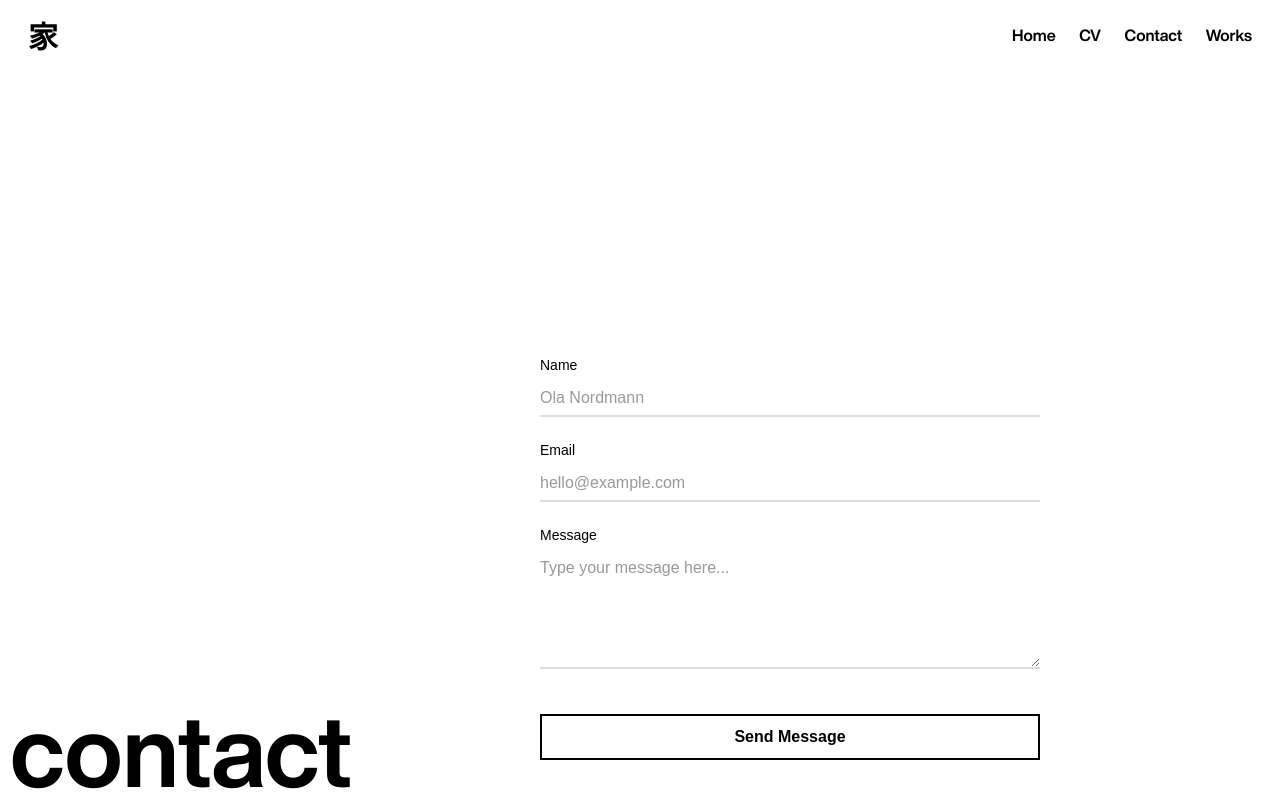
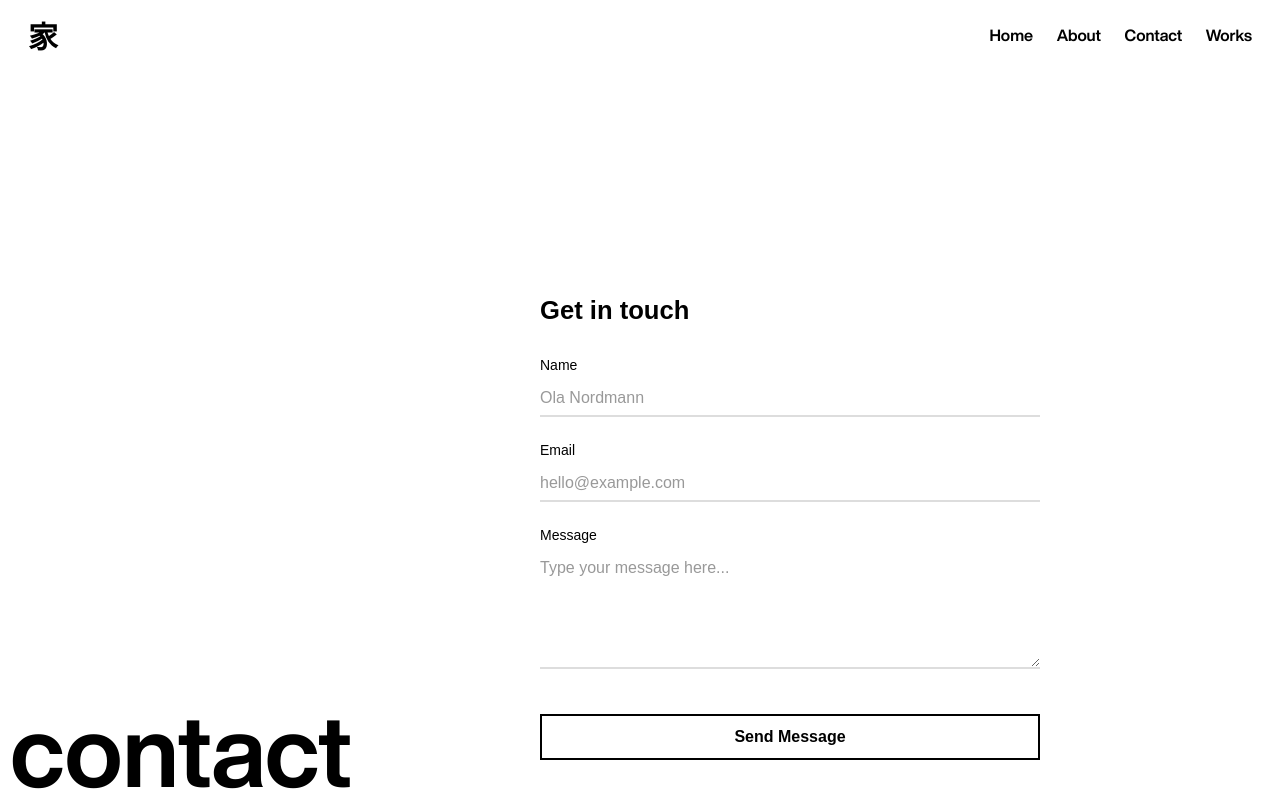
Before and after one commit to Erik0810/Portfolio, a Flask app: page /contact in a window 1280 px wide. Run offline with Flask 3, Linux system fonts and the light colour scheme.

Commit message:
Renamed CV to About, fixed contact form styling

```diff
--- a/routes.py
+++ b/routes.py
@@ -6,9 +6,9 @@ from flask_mail import Message
 def home():
     return render_template('index.html')
 
-@app.route('/cv')
+@app.route('/about')
 def cv():
-    return render_template('cv.html')
+    return render_template('about.html')
 
 @app.route('/contact', methods=['GET', 'POST'])
 def contact():
--- a/static/css/style.css
+++ b/static/css/style.css
@@ -66,3 +66,14 @@ a:hover {
     opacity: 1 !important;
     visibility: visible;
 }
+
+.big-header-bottomleft {
+    position: fixed;
+    bottom: 20px;
+    left: 10px;
+    font-size: 100px;
+    font-weight: bold;
+    font-family: 'Helvetica Now Pro Display Bold';
+    line-height: 0.6;
+    z-index: 0;
+}
--- a/templates/base.html
+++ b/templates/base.html
@@ -12,7 +12,7 @@
             <a href="/" style="display: inline-block; margin-right: 20px; font-size: 30px; text-decoration: none;">家</a>
             <div style="float: right;">
                 <a href="/" style="margin-left: 20px; text-decoration: none;">Home</a>
-                <a href="/cv" style="margin-left: 20px; text-decoration: none;">CV</a>
+                <a href="/about" style="margin-left: 20px; text-decoration: none;">About</a>
                 <a href="/contact" style="margin-left: 20px; text-decoration: none;">Contact</a>
                 <a href="/works" style="margin-left: 20px; text-decoration: none;">Works</a>
             </div>
--- a/templates/contact.html
+++ b/templates/contact.html
@@ -22,6 +22,12 @@
         margin-bottom: 25px;
         position: relative;
         width: 100%;
+    }
+    .form-header {
+        font-size: 1.6rem;
+        margin-bottom: 2rem;
+        font-family: Arial, sans-serif;
+        color: black;
     }
     .form-label {
         display: block;
@@ -114,16 +120,6 @@
         border-color: #721c24;
         background: transparent;
     }
-    .big-contact {
-        position: fixed;
-        bottom: 20px;
-        left: 10px;
-        font-size: 100px;
-        font-weight: bold;
-        font-family: 'Helvetica Now Pro Display Bold';
-        line-height: 0.6;
-        z-index: 0;
-    }
 </style>
 
 <div class="contact-container fade-up">
@@ -140,6 +136,7 @@
     {% endif %}
 
     <div class="contact-form">
+        <h2 class="form-header">Get in touch</h2>
         <form method="POST">
             <div class="form-group">
                 <label class="form-label">Name</label>
@@ -158,7 +155,7 @@
     </div>
 </div>
 
-<div class="big-contact fade-up">
+<div class="big-header-bottomleft fade-up">
     contact
 </div>
 {% endblock %}
--- a/templates/cv.html
+++ /dev/null
@@ -1,6 +0,0 @@
-{% extends 'base.html' %}
-
-{% block content %}
-    <h2>CV Placeholder</h2>
-    <p>This is the CV page content.</p>
-{% endblock %}
```
Also changed, not shown: templates/about.html (added, +7 -0 lines), templates/works.html (+29 -10 lines), static/images/YomuLAB.png (added), static/js/swiper-init.js.
